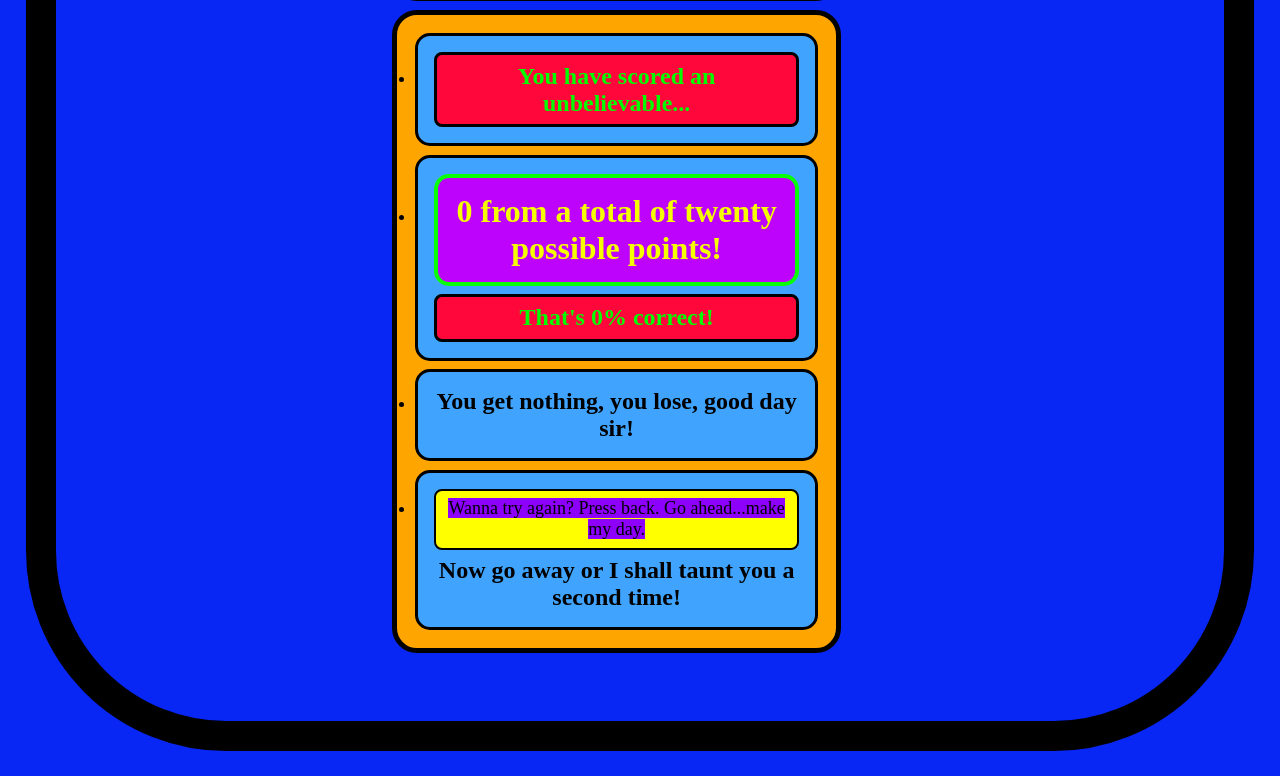
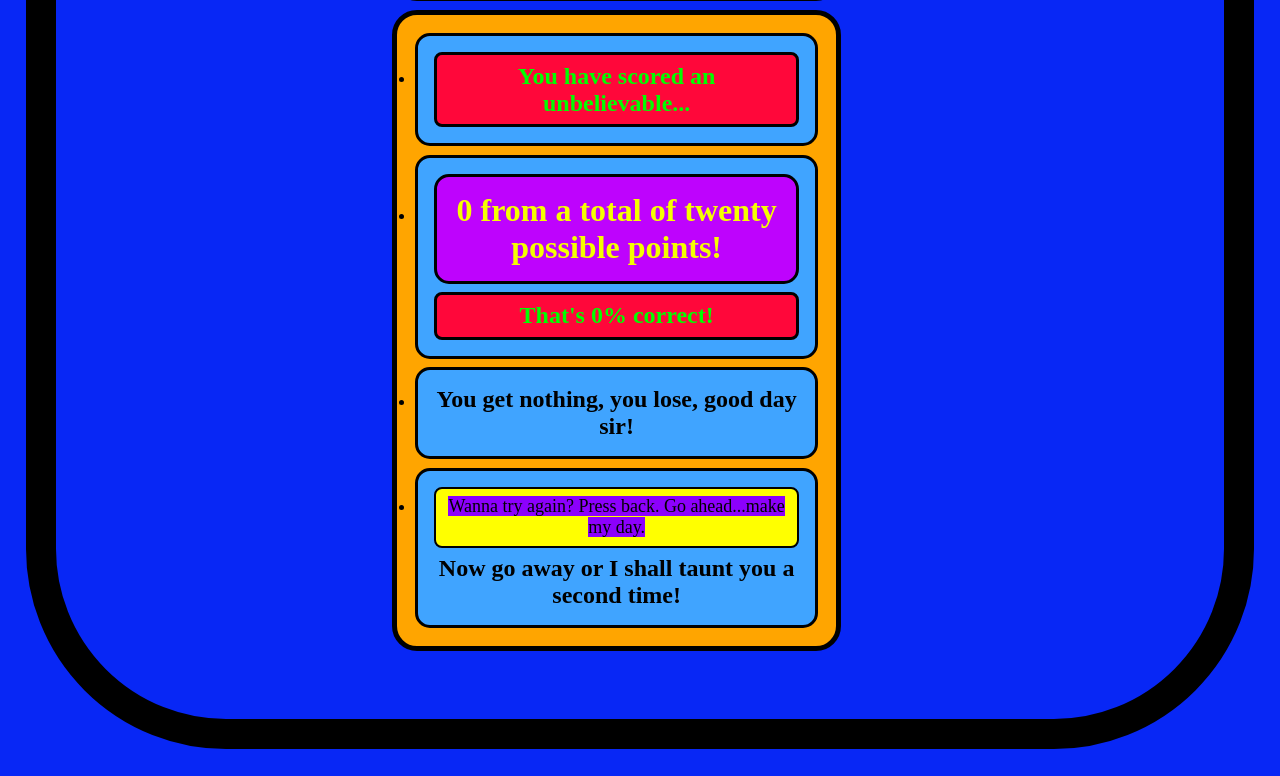
Before and after one commit to ghetterking/sportsquiz, a PHP site: the page made by patrick's quiz/results mockup.php in a window 1280 px wide. Shown: the part 260-1036 px from the top of the page. After the commit the page ends 1009 px from the top, so only its background shows below. Run offline with PHP 8.4, Linux system fonts and the light colour scheme; data that the repository does not hold is empty.

Commit message:
some other old changes i found

```diff
--- a/patrick's quiz/martialarts mockup.html
+++ b/patrick's quiz/martialarts mockup.html
@@ -409,7 +409,7 @@
                         </div>
                     </li>
                 </ol>
-                <div style="text-align: center;">
+                <div>
                     <input type="submit" value="Submit" class="submitbtn" />
                 </div>
             </form>
--- a/patrick's quiz/style mockup.css
+++ b/patrick's quiz/style mockup.css
@@ -1,4 +1,4 @@
-h1, h2, h3, h4, .question {                                            /*center text*/
+h1, h2, h3, h4, .question, input {                          /*center text*/
     text-align: center;
 }
 
@@ -45,8 +45,6 @@ h2 {
     color: #f5ff00;
     background-color: #be03fd;
     border-radius: 15px;
-    border-color: #08ff08;
-    border-width: 4px;
     padding: 4%;
 }
 
@@ -73,11 +71,6 @@ ol, ul {
     border-width: 5px;
 }
 
-input {
-    background-color: hotpink;
-    font-size: xx-large;
-}
-
 .question {
     background-color: yellow;
     border-radius: 8px;
@@ -88,3 +81,9 @@ label {
     background-color: #8c00fc;
     font-size: large;
 }
+
+input {
+    background-color: hotpink;
+    font-size: xx-large;
+    padding: 30px 150px 30px 150px;
+}
```
